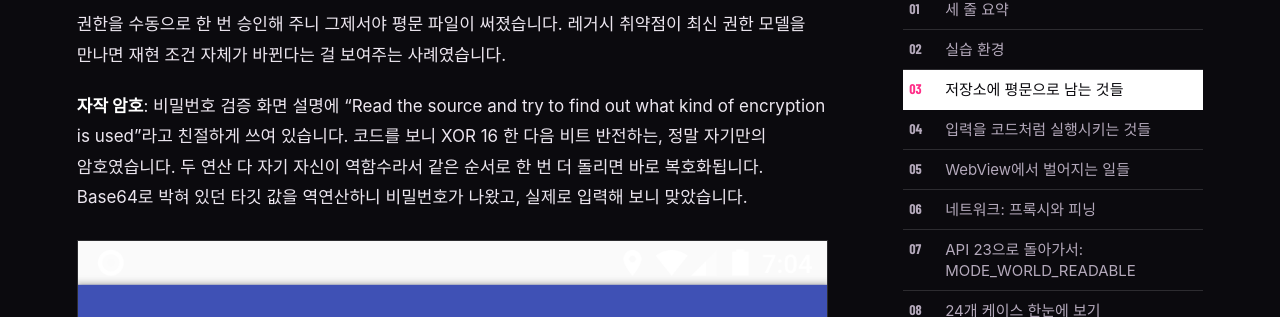
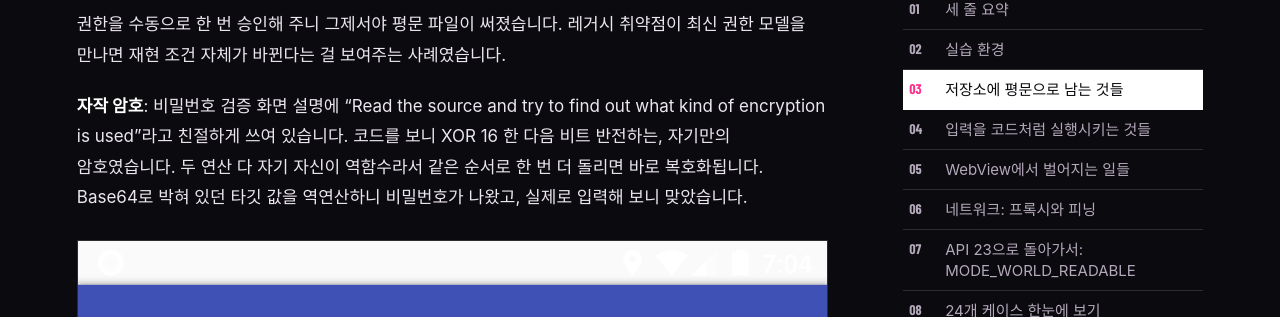
Before and after one commit to Grace0409/grace0409.github.io, a Jekyll site: the page built from _posts/2026-11-23-mastg-hacking-playground.md, in a window 1280 px wide and 900 px high, scrolled down 4002 px. Shown: the part 164-481 px from the top of the window. Built offline with Jekyll 4.4.1, drawn with Linux system fonts in a browser that asks for light colours; some web fonts are replaced; some of the changed text lies outside the part shown.

Commit message:
fix: 과제 맥락 문구 제거, 22/24 케이스 수 설명 보강, KeyStore 로그 누락 보완

```diff
--- a/_posts/2026-11-23-mastg-hacking-playground.md
+++ b/_posts/2026-11-23-mastg-hacking-playground.md
@@ -64,7 +64,7 @@ adb shell cat /sdcard/password.txt
 
 권한을 수동으로 한 번 승인해 주니 그제서야 평문 파일이 써졌습니다. 레거시 취약점이 최신 권한 모델을 만나면 재현 조건 자체가 바뀐다는 걸 보여주는 사례였습니다.
 
-**자작 암호**: 비밀번호 검증 화면 설명에 "Read the source and try to find out what kind of encryption is used"라고 친절하게 쓰여 있습니다. 코드를 보니 XOR 16 한 다음 비트 반전하는, 정말 자기만의 암호였습니다. 두 연산 다 자기 자신이 역함수라서 같은 순서로 한 번 더 돌리면 바로 복호화됩니다. Base64로 박혀 있던 타깃 값을 역연산하니 비밀번호가 나왔고, 실제로 입력해 보니 맞았습니다.
+**자작 암호**: 비밀번호 검증 화면 설명에 "Read the source and try to find out what kind of encryption is used"라고 친절하게 쓰여 있습니다. 코드를 보니 XOR 16 한 다음 비트 반전하는, 자기만의 암호였습니다. 두 연산 다 자기 자신이 역함수라서 같은 순서로 한 번 더 돌리면 바로 복호화됩니다. Base64로 박혀 있던 타깃 값을 역연산하니 비밀번호가 나왔고, 실제로 입력해 보니 맞았습니다.
 
 ![Bad Encryption 화면에 SuperSecret을 입력하자 Congratulations 토스트가 뜬 화면](/assets/img/mastg-hacking-playground/bad-encryption.png)
 
```
Also changed, not shown: other parts of _posts/2026-11-23-mastg-hacking-playground.md (+5 -1 lines).
